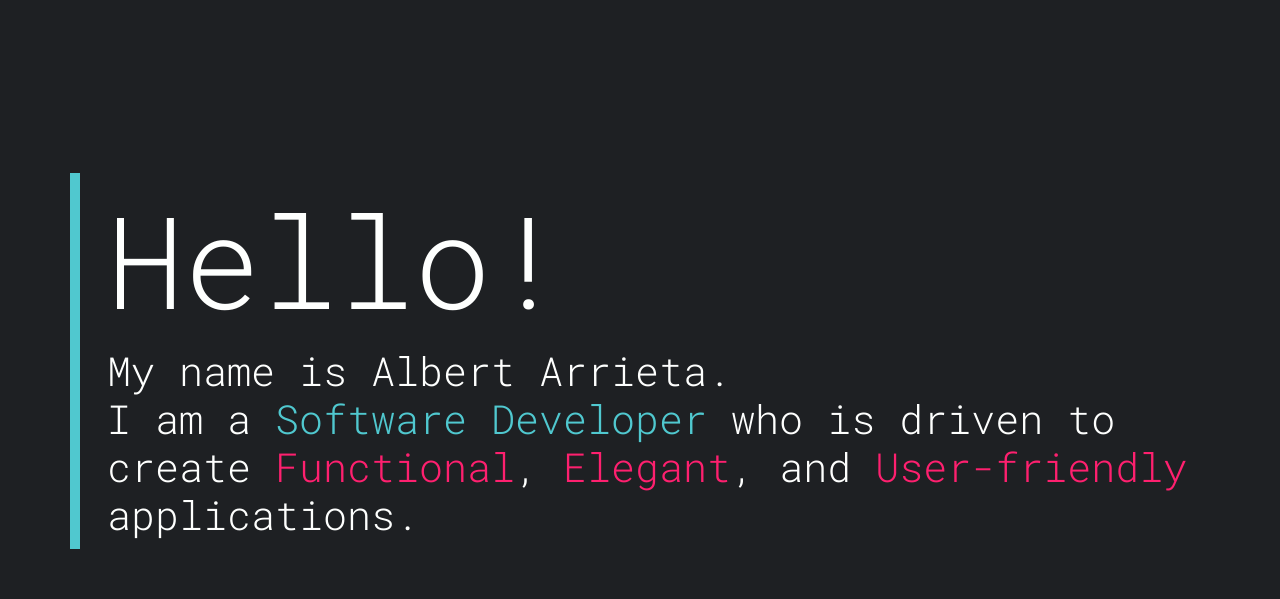
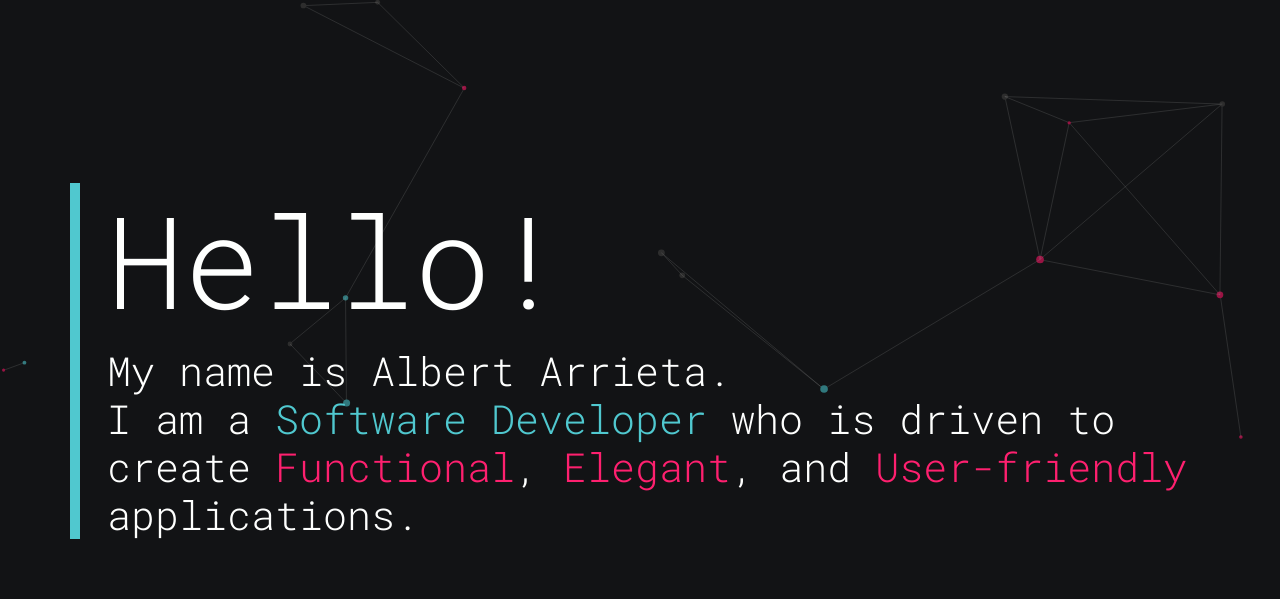
Before and after one commit to AlbertAnthonyArrieta/ReactPortfolio, a React (Create React App) app: page / in a window 1280 px wide. Shown: the top 599 px of the page. Built offline with nearby package versions, Linux system fonts and the light colour scheme.

Commit message:
canvas added

```diff
--- a/src/components/sections/HeroSection.js
+++ b/src/components/sections/HeroSection.js
@@ -1,13 +1,116 @@
 import Container from 'react-bootstrap/Container';
 import { FontAwesomeIcon } from '@fortawesome/react-fontawesome'
 import { faAngleDoubleDown } from '@fortawesome/free-solid-svg-icons';
+import React, { useRef, useEffect } from 'react';
 
 export const HeroSection = () => {
 
+	const canvasRef = useRef(null);
+
+	useEffect(() => {
+		const canvas = canvasRef.current;
+		const context = canvas.getContext('2d');
+
+		// Set canvas dimensions to match parent container
+		canvas.width = canvas.parentElement.clientWidth;
+		canvas.height = canvas.parentElement.clientHeight;
+
+		// Animation variables
+		let particles = [];
+
+		// Particle constructor
+		function Particle(x, y, radius, color, dx, dy) {
+			this.x = x;
+			this.y = y;
+			this.radius = radius;
+			this.color = color;
+			this.dx = dx;
+			this.dy = dy;
+
+			this.draw = () => {
+				context.beginPath();
+				context.arc(this.x, this.y, this.radius, 0, Math.PI * 2, false);
+				context.fillStyle = this.color;
+				context.fill();
+				context.closePath();
+			};
+
+			this.update = () => {
+				this.x += this.dx;
+				this.y += this.dy;
+
+				if (this.x + this.radius < 0 || this.x - this.radius > canvas.width) {
+					this.dx = -this.dx;
+				}
+
+				if (this.y + this.radius < 0 || this.y - this.radius > canvas.height) {
+					this.dy = -this.dy;
+				}
+
+				this.draw();
+			};
+
+			this.connectParticles = (particles) => {
+				particles.forEach((particle) => {
+					const distance = Math.sqrt(
+						(this.x - particle.x) ** 2 + (this.y - particle.y) ** 2
+					);
+
+					if (distance < canvas.width/5) {
+						context.beginPath();
+						context.strokeStyle = 'rgba(255, 255, 255, 0.2)';
+						context.lineWidth = 1;
+						context.moveTo(this.x, this.y);
+						context.lineTo(particle.x, particle.y);
+						context.stroke();
+						context.closePath();
+					}
+				});
+			};
+		}
+
+		// Create particles
+		function createParticles() {
+			const numParticles = 20;
+			const colors = ['#50C8CF', '#4b4b4b', '#FE206F'];
+
+			for (let i = 0; i < numParticles; i++) {
+				const x = Math.random() * canvas.width;
+				const y = Math.random() * canvas.height;
+				const radius = Math.random() * 3 + 1;
+				const color = colors[Math.floor(Math.random() * colors.length)];
+				const dx = (Math.random() - 0.5) * 0.5;
+				const dy = (Math.random() - 0.5) * 0.5;
+
+				particles.push(new Particle(x, y, radius, color, dx, dy));
+			}
+		}
+
+		// Animation loop
+		function animate() {
+			requestAnimationFrame(animate);
+			context.clearRect(0, 0, canvas.width, canvas.height);
+
+			for (let i = 0; i < particles.length; i++) {
+				particles[i].update();
+				particles[i].connectParticles(particles.slice(i + 1));
+			}
+		}
+
+		// Initialize the animation
+		createParticles();
+		animate();
+
+		// Clean up on unmount
+		return () => cancelAnimationFrame(animate);
+	}, []);
+
 	return (
 		<div id="home" className="hero">
+			<canvas ref={canvasRef}></canvas>
+			<div className='canvas--overlay'></div>
 			<div className="hero__main">
-				<div className="hero__main">
+				<div className="circuit-board">
 					<Container className='hero__text'>
 						<h1 className='text__big'>Hello!</h1>
 						<h1>
--- a/src/css/heroSection.css
+++ b/src/css/heroSection.css
@@ -1,11 +1,30 @@
 @import "../css/animations.css";
 .hero {
   height: 100vh;
-  background-color: #1E2023;
   display: flex;
   justify-content: center;
   align-items: center;
   flex-direction: column;
+}
+
+canvas {
+  background-color: #1E2023;
+  position: absolute;
+  top: 0;
+  left: 0;
+  z-index: -2;
+  width: 100%;
+  height: 100%;
+}
+
+.canvas--overlay {
+  position: absolute;
+  top: 0;
+  left: 0;
+  width: 100%;
+  height: 100%;
+  background-color: rgba(0, 0, 0, 0.4);
+  z-index: -1;
 }
 
 .hero__main {
--- a/src/css/main.css
+++ b/src/css/main.css
@@ -10,15 +10,15 @@ Button Grey - #DDDDDD
 */
 
 :root {
-  --black: #1E2023;
-  --bluishBlack: #161B22;
+  --black: #121315;
+  --bluishBlack: #0d1014;
   --pink: #FE206F;
   --cyan: #50C8CF;
   --white: #FEFFFE;
   --lightGrey: #DEDEDF;
   --Grey: #4b4b4b;
   --neutralGrey: gray;
-  --darkGrey: #2b2b2b;
+  --darkGrey: #1c1c1c;
   --btnGrey: #DDDDDD;
 }
 
```
Also changed, not shown: src/images/portfolioPic.png.
